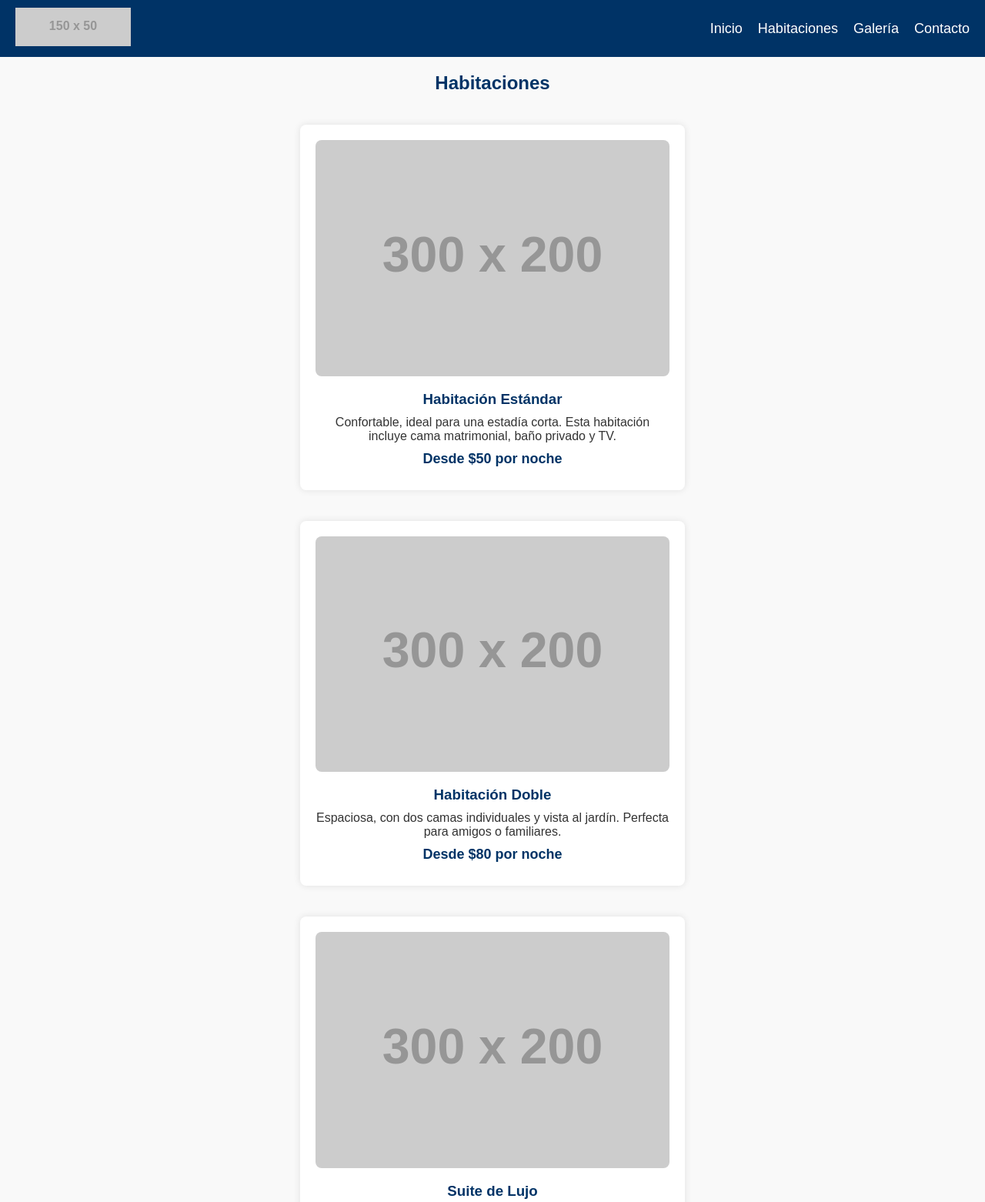
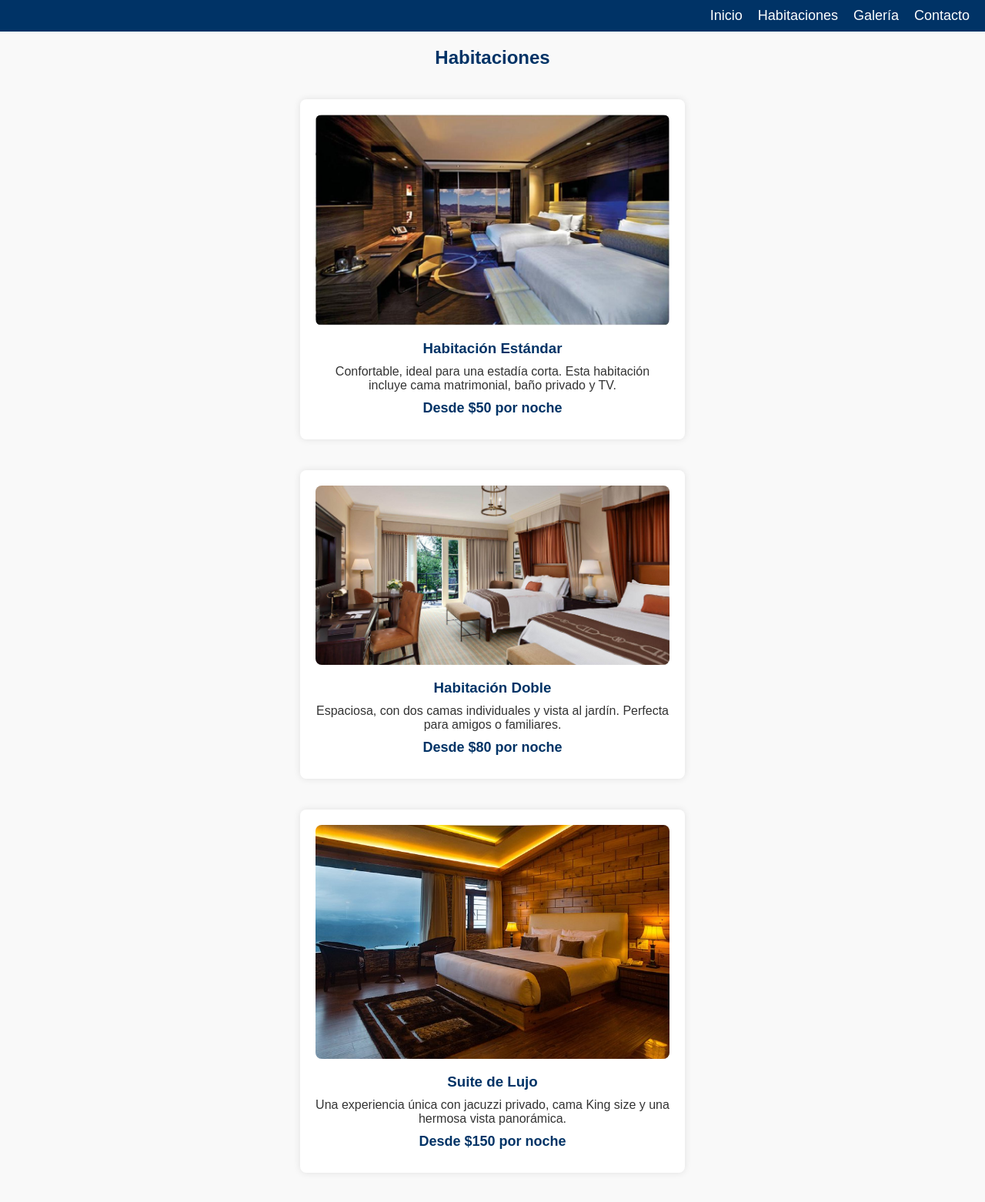
Before and after one commit to sahidsot/PIA_DPWD, a plain HTML site: page habitaciones/habitaciones.html in a window 1280 px wide. Shown: the top 1562 px of the page at 77% size. Drawn offline with Linux system fonts and the light colour scheme; placeholder pictures from the web are drawn by us; files whose address does not match are found by name.

Commit message:
Update habitaciones.html

```diff
--- a/habitaciones/habitaciones.html
+++ b/habitaciones/habitaciones.html
@@ -9,7 +9,6 @@
 <body>
   <header>
     <div class="logo-container">
-      <img src="https://via.placeholder.com/150x50" alt="Logo Hotel Paraíso" id="logo">
     </div>
     <nav>
       <ul>
@@ -27,7 +26,7 @@
     <!-- Habitaciones centradas -->
     <div class="room">
       <div class="room-image">
-        <img src="https://via.placeholder.com/300x200" alt="Habitación Estándar">
+        <img src="./H1.jpg" alt="Habitación Estándar">
       </div>
       <h3>Habitación Estándar</h3>
       <p>Confortable, ideal para una estadía corta. Esta habitación incluye cama matrimonial, baño privado y TV.</p>
@@ -36,7 +35,7 @@
 
     <div class="room">
       <div class="room-image">
-        <img src="https://via.placeholder.com/300x200" alt="Habitación Doble">
+        <img src="H2.jpg" alt="Habitación Doble">
       </div>
       <h3>Habitación Doble</h3>
       <p>Espaciosa, con dos camas individuales y vista al jardín. Perfecta para amigos o familiares.</p>
@@ -45,7 +44,7 @@
 
     <div class="room">
       <div class="room-image">
-        <img src="https://via.placeholder.com/300x200" alt="Suite de Lujo">
+        <img src="H3.jpg" alt="Suite de Lujo">
       </div>
       <h3>Suite de Lujo</h3>
       <p>Una experiencia única con jacuzzi privado, cama King size y una hermosa vista panorámica.</p>
```
